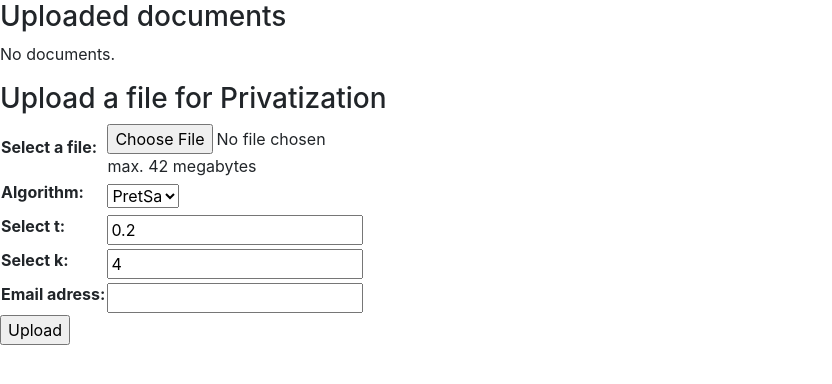
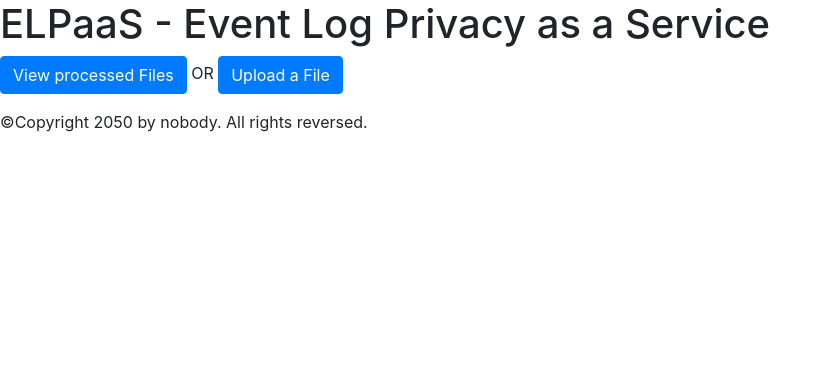
Before and after one commit to samadeusfp/ELPaaS, a Django app: page / in a window 1280 px wide. Shown: the top 384 px of the page, without its empty margins (0-832 px from the left). Run offline with Django 3.2, Linux system fonts and the light colour scheme; data that the repository does not hold is empty; some libraries are stand-ins or nearby versions.

Commit message:
upload log/view uploaded logs in two different cards

```diff
--- a/eventlogUploader/forms.py
+++ b/eventlogUploader/forms.py
@@ -4,7 +4,6 @@ from decimal import Decimal
 class DocumentForm(forms.Form):
     docfile = forms.FileField(
         label='Select a file',
-        help_text='max. 42 megabytes'
     )
 
     algorithm = forms.ChoiceField(
--- a/templates/index.html
+++ b/templates/index.html
@@ -1,47 +1,67 @@
 <!DOCTYPE html>
 <html>
     <head>
+
 		<link rel="stylesheet" href="https://stackpath.bootstrapcdn.com/bootstrap/4.3.1/css/bootstrap.min.css" integrity="sha384-ggOyR0iXCbMQv3Xipma34MD+dH/1fQ784/j6cY/iJTQUOhcWr7x9JvoRxT2MZw1T" crossorigin="anonymous">
+         <link rel="stylesheet" type="text/css" href="index.css">
 
+        <script src="https://ajax.aspnetcdn.com/ajax/jQuery/jquery-3.3.1.min.js"></script>
+        <script src="http://netdna.bootstrapcdn.com/bootstrap/4.0.0/js/bootstrap.min.js"></script>
         <meta charset="utf-8">
         <title>ELPaaS - Event Log Privacy as a Service</title>
     </head>
+
+
     <body>
-	<div class="row">
-		<div class="col-md-6">
+		<header>
+			<h1>ELPaaS - Event Log Privacy as a Service</h1>
+		</header>
+		<div class="accordion" id="accordion_collapse">
+			<p>
+				<button class="btn btn-primary" type="button" data-toggle="collapse" data-target="#processed_files" aria-expanded="false" aria-controls="test">
+					View processed Files
+				</button> OR
+				<button class="btn btn-primary" type="button" data-toggle="collapse" data-target="#upload_file" aria-expanded="false" aria-controls="uploadfile	">
+					Upload a File
+				</button>
+			</p>
+			<div id="processed_files" class="collapse" data-parent="#accordion_collapse">
 				<h3>Uploaded documents</h>
-		</div>
-	</div>
-    <!-- List of uploaded documents -->
 				{% if documents %}
-        <ul>
+					<ul class="list-group">
 					{% for document in documents %}
-            <li><a href="{{ document.docfile.url }}">{{ document.docfile.name }}</a></li>
+						<li>
+							<a href="{{ document.docfile.url }}">
+								{{ document.docfile.name }}
+							</a>
+						</li>
 					{% endfor %}
 					</ul>
 				{% else %}
 					<p>No documents.</p>
 				{% endif %}
+			</div>
 
+
+			<div id="upload_file" class="collapse" data-parent="#accordion_collapse">
+				{% load crispy_forms_tags %}
 				<!-- Upload form. Note enctype attribute! -->
 				<h3>Upload a file for Privatization</h3>
 				<form action="{% url 'index' %}" method="post" enctype="multipart/form-data">
 					{% csrf_token %}
-            <!--<p>{{ form.non_field_errors }}</p>
-            <p>{{ form.docfile.label_tag }}{{ form.docfile.help_text }}</p>
+					{{form|crispy}}
 					<p>
-                {{ form.docfile.errors }}
-                {{ form.docfile }}
+						<button type="submit" class="btn btn-primary" >
+							Upload Log file
+						</button>
 					</p>
-			<p>{{form.email.label_tag}}{{form.email}}</p>
-            <p>{{ form.algorithm.label_tag }} {{ form.algorithm }}</p>
-
-            <p>{{ form.k.label_tag}}{{form.k}}</p>
-            <p>{{ form.t.label_tag}}{{form.t}}</p>-->
-            <table>
-            {{form.as_table}}
-            </table>
-            <p><input type="submit" value="Upload" /></p>
 				</form>
+			</div>
+        </div>
+        <footer>
+			<p>
+				©Copyright 2050 by nobody. All rights reversed.
+			</p>
+		</footer>
     </body>
 </html>
```
Lines whose indentation alone changed are shown as unchanged.
